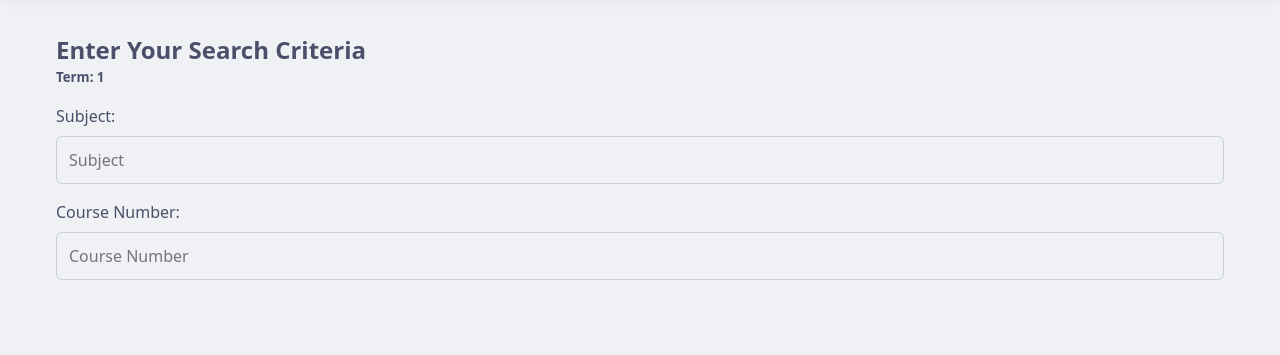
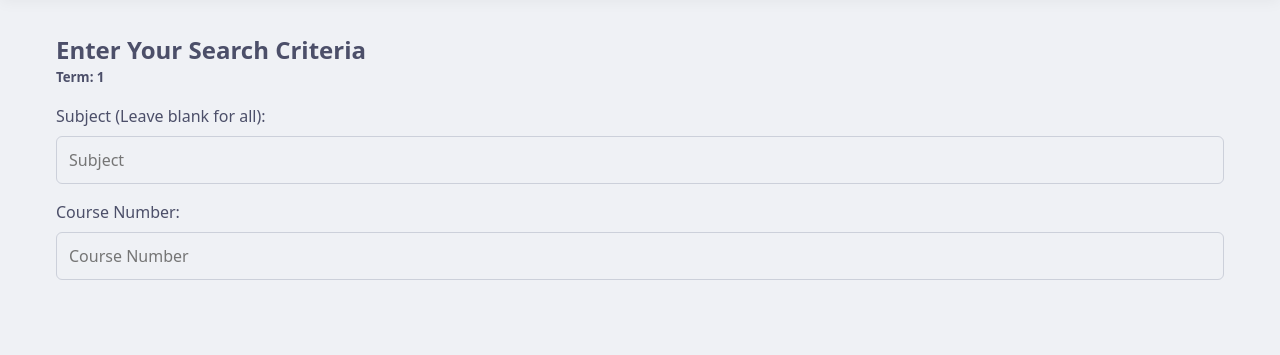
Before and after one commit to UCM-CSE-108-Biblioplex/Student-Enrollment, a Flask app: page /enrollment/course_catalog/1 in a window 1280 px wide. Shown: the part 65-420 px from the top of the page. Run offline with Flask 3, Linux system fonts and the light colour scheme; data that the repository does not hold is empty; parts of the project's set-up code (start-up, migrations or seed data) failed here and were passed over; some libraries are stand-ins or nearby versions.

Commit message:
Changed margin of button and changed label for Subject.

```diff
--- a/website/templates/courses.html
+++ b/website/templates/courses.html
@@ -29,7 +29,7 @@
 
 
             <div class="form-group mb-4 d-flex align-items-center">
-            <label for="subject" class="form-label me-2 mb-0">Subject:</label>
+            <label for="subject" class="form-label me-2 mb-0">Subject (Leave blank for all):</label>
             <input class="form-input" type="text" name="subject" id="subject" placeholder="Subject">
             </div>
 
--- a/website/templates/partials/course_table.html
+++ b/website/templates/partials/course_table.html
@@ -3,5 +3,5 @@
 {{ table("courses-table", rows, titles, variant="striped", responsive=true) }}
 
 <a href="{{ url_for('site_enrollment.catalog_term', term=term) }}">
-    <button class="btn btn-primary" type="button">Search Again</button>
+    <button class=" mb-4 btn btn-primary" type="button">Search Again</button>
   </a>
```
